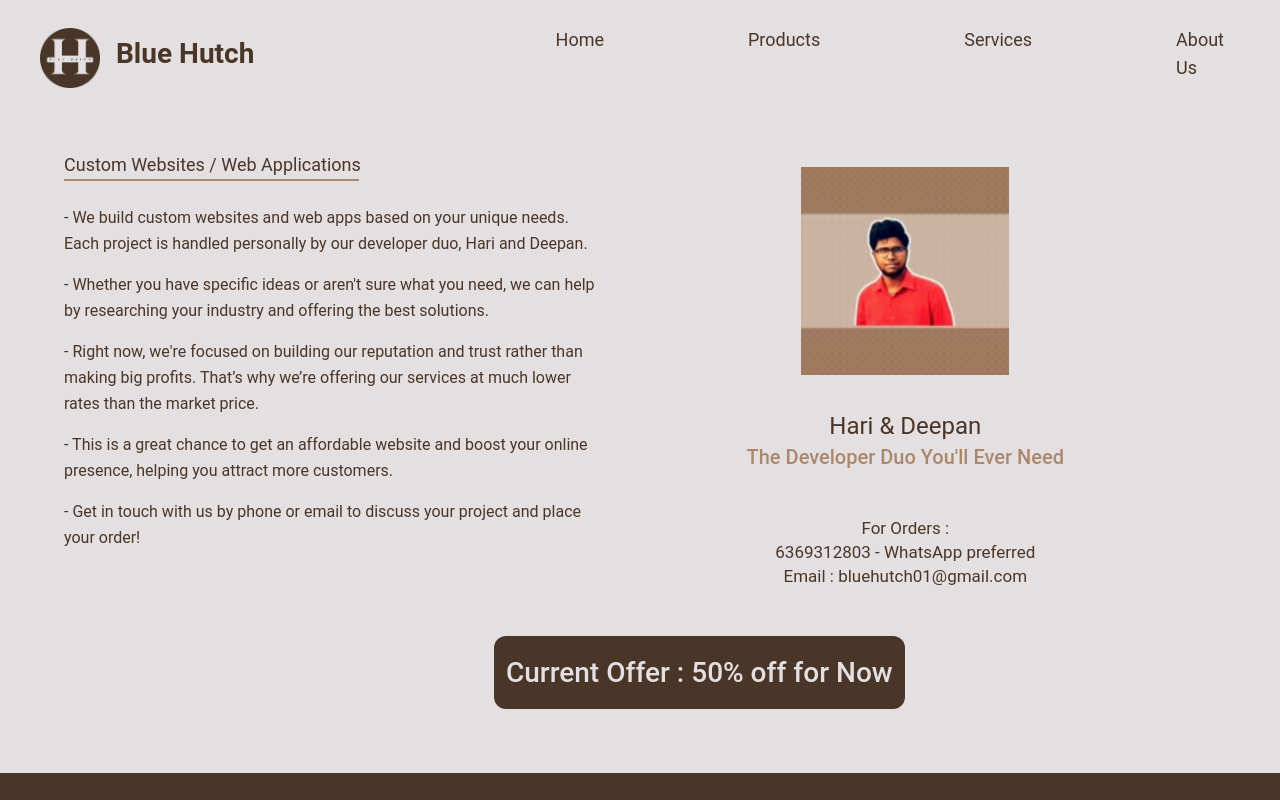
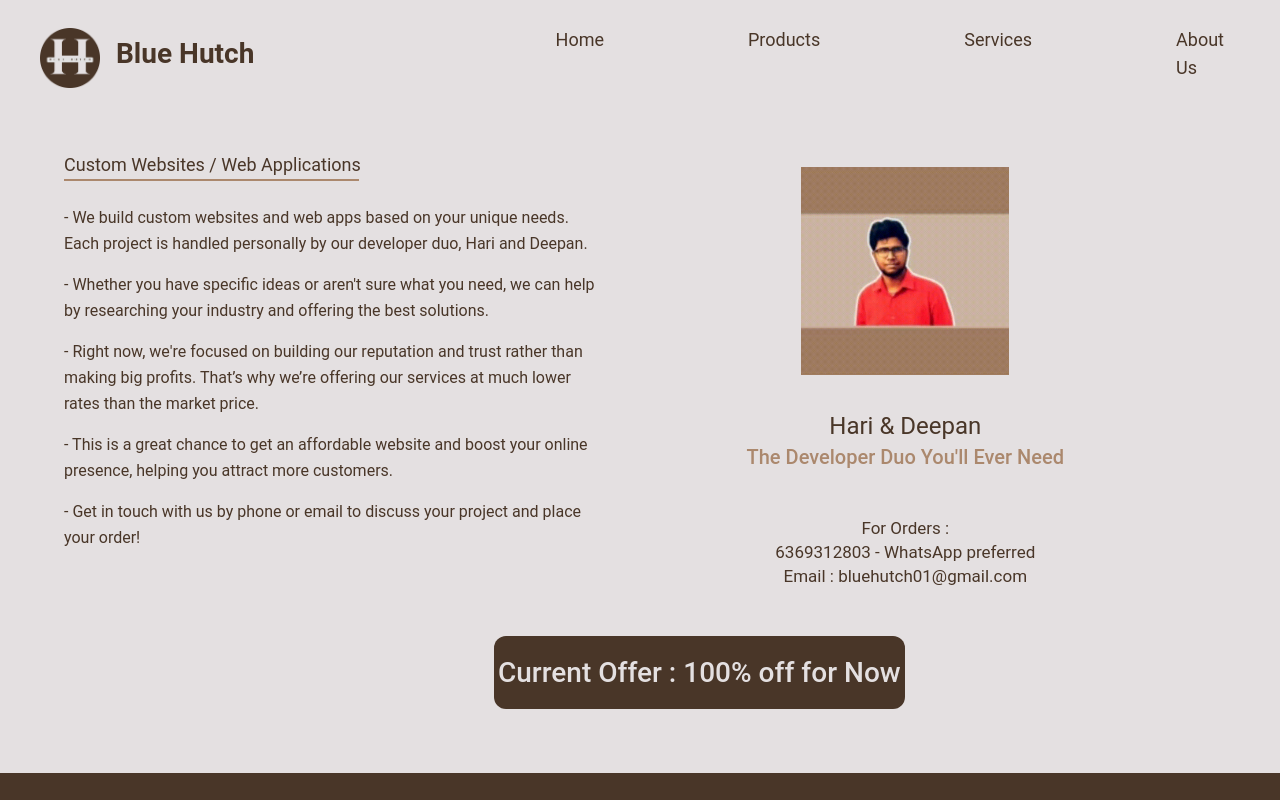
Before and after one commit to Hari-GS/blue-hutch-notice, a React (Vite) app: page /websites in a window 1280 px wide. Shown: the top 800 px of the page. Built offline with nearby package versions, Linux system fonts and the light colour scheme.

Commit message:
changed from 50% to 100%

```diff
--- a/src/pages/WebsitesAd.jsx
+++ b/src/pages/WebsitesAd.jsx
@@ -29,7 +29,7 @@ function WebsitesAd() {
 
         </div>
         <h3 className='md:mt-8 md:py-5 md:ml-[470px] md:w-1/3 bg-[#493628] text-center text-[#E4E0E1] rounded-xl mt-6'>
-            Current Offer : 50% off for Now
+            Current Offer : 100% off for Now
         </h3>
         </div>
     )
```
